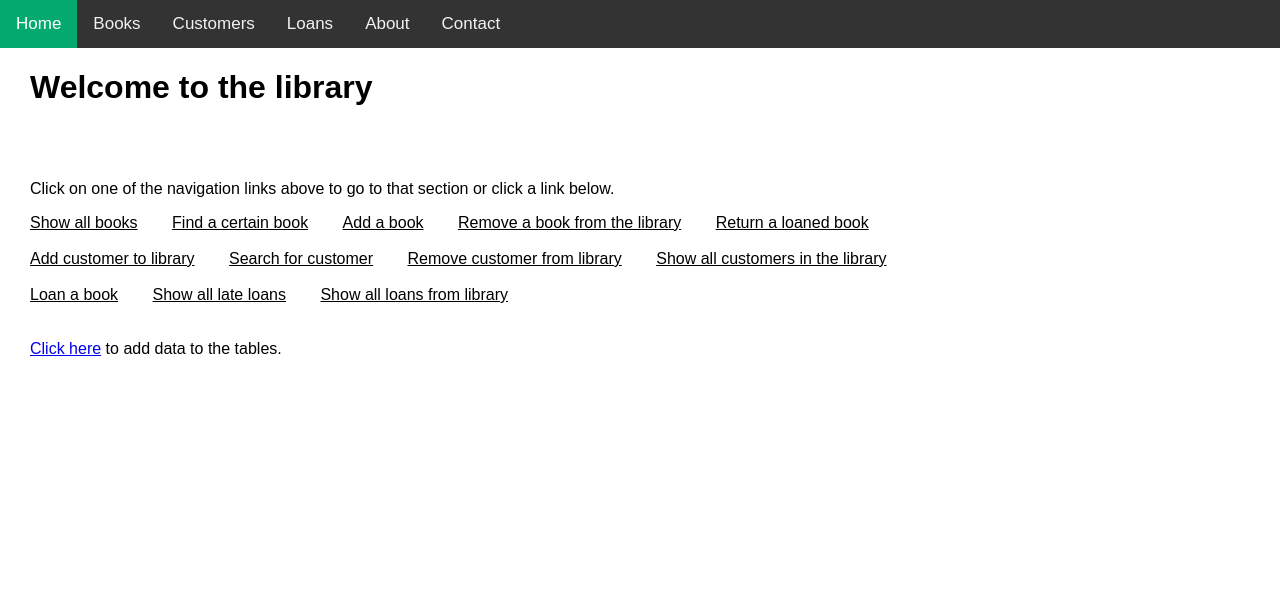
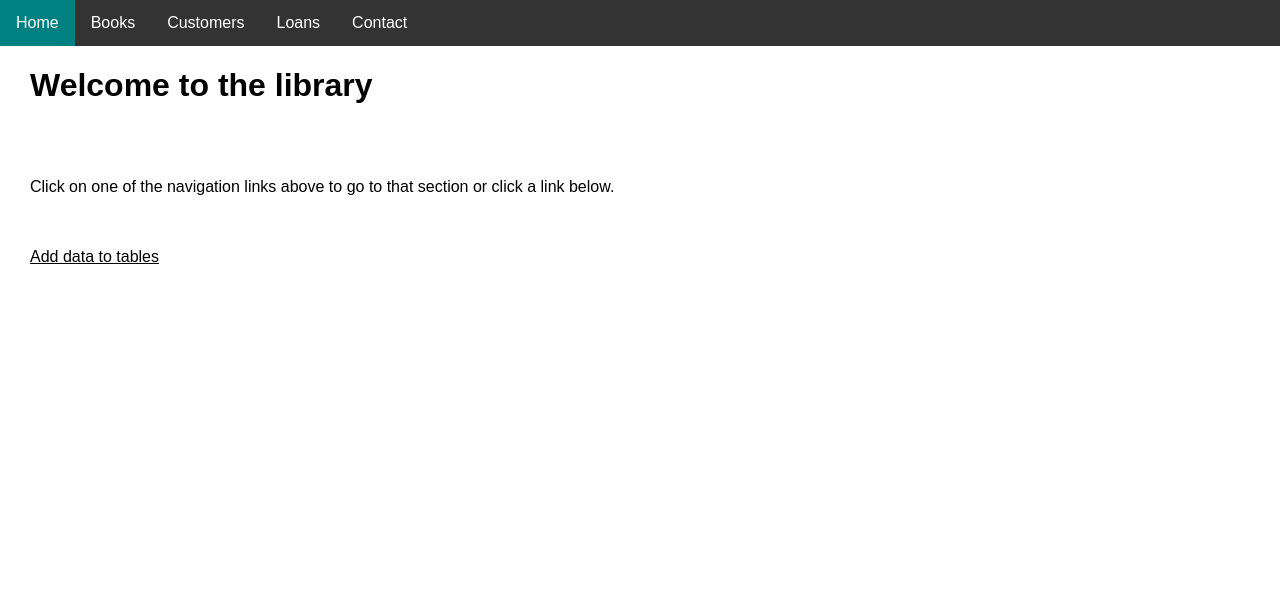
Before and after one commit to Chen-Harel/LibraryProject, a Flask app: page / in a window 1280 px wide. Shown: the top 598 px of the page. Run offline with Flask 2, Linux system fonts and the light colour scheme; parts of the project's set-up code (start-up, migrations or seed data) failed here and were passed over.

Commit message:
Updated navbar
New navbar layout and colors

```diff
--- a/static/CSS/styles.css
+++ b/static/CSS/styles.css
@@ -66,3 +66,72 @@ form{
     bottom: 0;
     right: 50%;
 }
+
+
+
+/* The navigation menu */
+.navbar {
+  overflow: hidden;
+  background-color: #333;
+}
+
+/* Navigation links */
+.navbar a {
+  float: left;
+  font-size: 16px;
+  color: white;
+  text-align: center;
+  padding: 14px 16px;
+  text-decoration: none;
+}
+
+/* The subnavigation menu */
+.subnav {
+  float: left;
+  overflow: hidden;
+}
+
+/* Subnav button */
+.subnav .subnavbtn {
+  font-size: 16px;
+  border: none;
+  outline: none;
+  color: white;
+  padding: 14px 16px;
+  background-color: inherit;
+  font-family: inherit;
+  margin: 0;
+}
+
+/* Add a red background color to navigation links on hover */
+.navbar a:hover, .subnav:hover .subnavbtn {
+  background-color: teal;
+}
+
+/* Style the subnav content - positioned absolute */
+.subnav-content {
+  display: none;
+  position: absolute;
+  left: 0;
+  background-color: teal;
+  width: 100%;
+  z-index: 1;
+}
+
+/* Style the subnav links */
+.subnav-content a {
+  float: left;
+  color: white;
+  text-decoration: none;
+}
+
+/* Add a grey background color on hover */
+.subnav-content a:hover {
+  background-color: #eee;
+  color: black;
+}
+
+/* When you move the mouse over the subnav container, open the subnav content */
+.subnav:hover .subnav-content {
+  display: block;
+}
--- a/templates/index.html
+++ b/templates/index.html
@@ -6,26 +6,11 @@
     <br><br>
     <p class="pushLeft">Click on one of the navigation links above to go to that section or click a link below.</p>
 
-    <a class="pushLeft" href="/books/showAllBooks">Show all books</a>
-    <a class="pushLeft" href="/books/findBook">Find a certain book</a>
-    <a class="pushLeft" href="/books/addBook">Add a book</a>
-    <a class="pushLeft" href="/books/removeBook">Remove a book from the library</a>
-    <a class="pushLeft" href="/books/returnBook">Return a loaned book</a>
     <br><br>
-    <a class="pushLeft" href="/customers/addCustomer">Add customer to library</a>
-    <a class="pushLeft" href="/customers/findCustomer">Search for customer</a>
-    <a class="pushLeft" href="/customers/removeCustomer">Remove customer from library</a>
-    <a class="pushLeft" href="/customers/showAllCustomers">Show all customers in the library</a>
-    <br><br>
-    <a class="pushLeft" href="/loans/loanBook">Loan a book</a>
-    <a class="pushLeft" href="/loans/showAllLateLoans">Show all late loans</a>
-    <a class="pushLeft" href="/loans/showAllLoans">Show all loans from library</a>
-</div>
 
-<br><br>
-
-<div class="pushLeft">
-    <a href="/addData">Click here</a> to add data to the tables.
-</div>
-{%endblock%}
-{%block footer%}{{super()}}{%endblock%}
+    <div class="pushLeft">
+        <a href="/addData">Add data to tables</a>
+        <br><br>
+    </div>
+    {%endblock%}
+    {%block footer%}{{super()}}{%endblock%}
--- a/templates/layout.html
+++ b/templates/layout.html
@@ -11,13 +11,36 @@
     {%endblock%}
 </head>
 {%block navbar%}
-<div class="topnav">
+<div class="navbar">
     <a class="active" href="/">Home</a>
-    <a href="/books/showAllBooks">Books</a>
-    <a href="/customers/showAllCustomers">Customers</a>
-    <a href="/loans/showAllLoans">Loans</a>
-    <a href="#">About</a>
-    <a href="#">Contact</a>
+    <div class="subnav">
+        <button class="subnavbtn">Books</button>
+        <div class="subnav-content">
+            <a class="pushLeft" href="/books/showAllBooks">Show all books</a>
+            <a class="pushLeft" href="/books/findBook">Find a certain book</a>
+            <a class="pushLeft" href="/books/addBook">Add a book</a>
+            <a class="pushLeft" href="/books/removeBook">Remove a book from the library</a>
+            <a class="pushLeft" href="/books/returnBook">Return a loaned book</a>
+        </div>
+    </div>
+    <div class="subnav">
+        <button class="subnavbtn">Customers</button>
+        <div class="subnav-content">
+            <a class="pushLeft" href="/customers/showAllCustomers">Show all customers in the library</a>
+            <a class="pushLeft" href="/customers/addCustomer">Add customer to library</a>
+            <a class="pushLeft" href="/customers/findCustomer">Search for customer</a>
+            <a class="pushLeft" href="/customers/removeCustomer">Remove customer from library</a>
+        </div>
+    </div>
+    <div class="subnav">
+        <button class="subnavbtn">Loans</button>
+        <div class="subnav-content">
+            <a class="pushLeft" href="/loans/showAllLoans">Show all loans from library</a>
+            <a class="pushLeft" href="/loans/loanBook">Loan a book</a>
+            <a class="pushLeft" href="/loans/showAllLateLoans">Show all late loans</a>
+        </div>
+    </div>
+    <a href="#contact">Contact</a>
 </div>
 {%endblock%}
 {%block content%}
```
